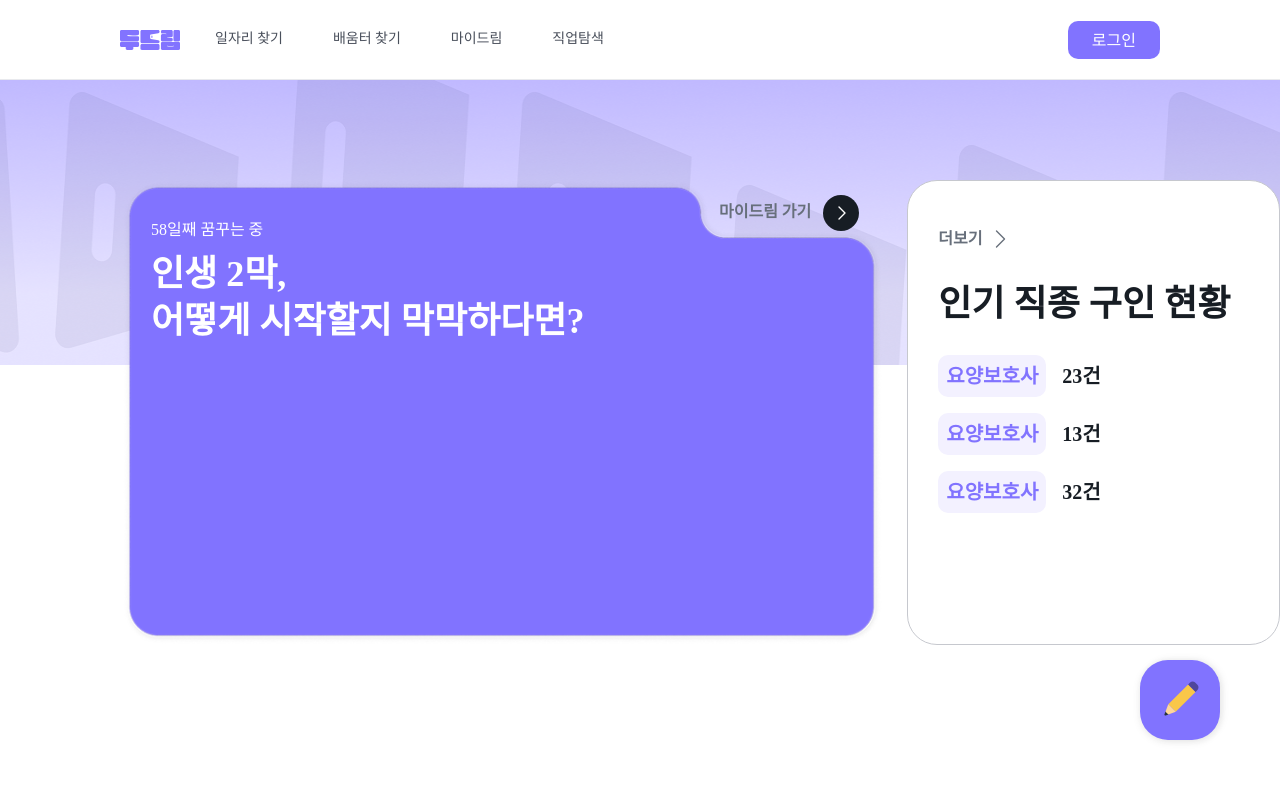
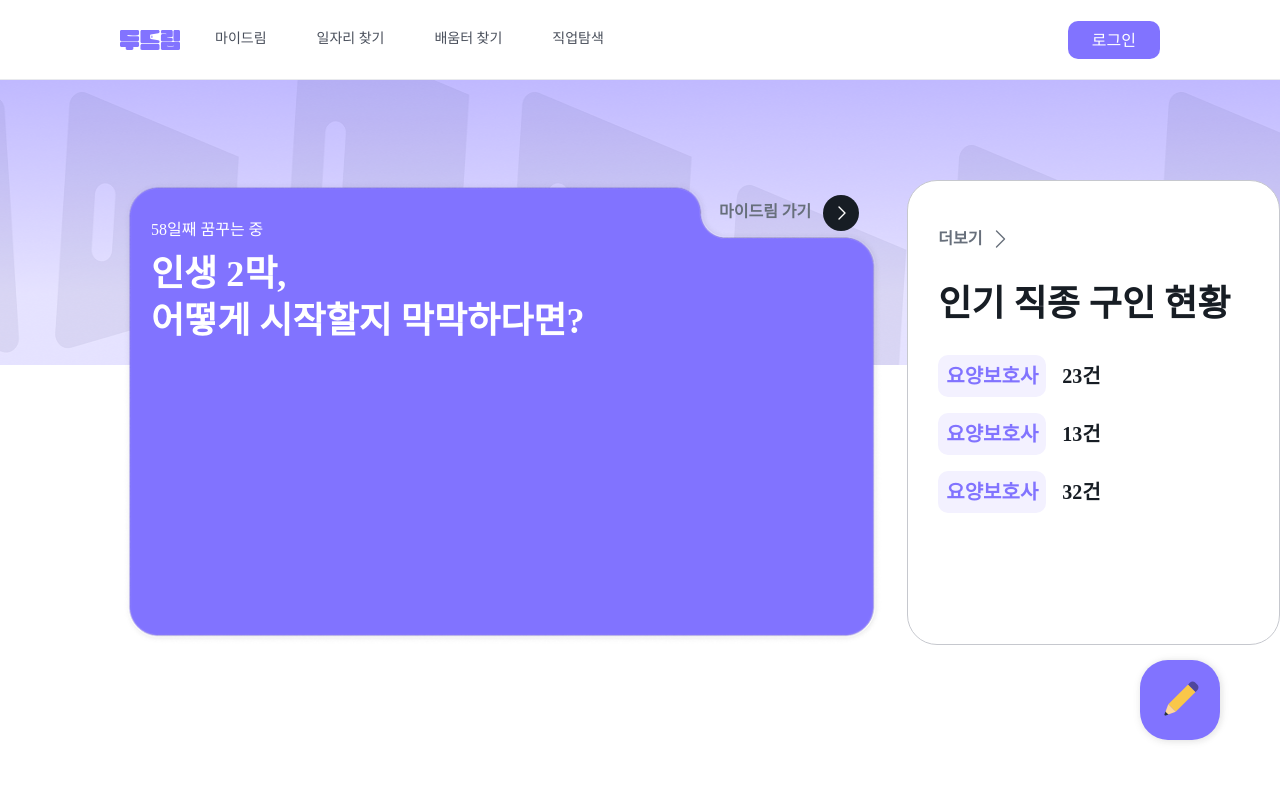
Before and after one commit to mooneran/mooneran, a React (Vite) app: page / in a window 1280 px wide. Shown: the top 786 px of the page. Built offline with nearby package versions, Linux system fonts and the light colour scheme; no server answers.

Commit message:
feat : [#42] 헤더 순서 수정 및 path 연결

```diff
--- a/src/common/Header.tsx
+++ b/src/common/Header.tsx
@@ -8,9 +8,9 @@ interface ShowProps {
 }
 
 const NavItems = [
-  { label: '일자리 찾기', path: '/' },
+  { label: '마이드림', path: '/' },
+  { label: '일자리 찾기', path: '/jobsearch' },
   { label: '배움터 찾기', path: '/' },
-  { label: '마이드림', path: '/' },
   { label: '직업탐색', path: '/' },
 ];
 
```
